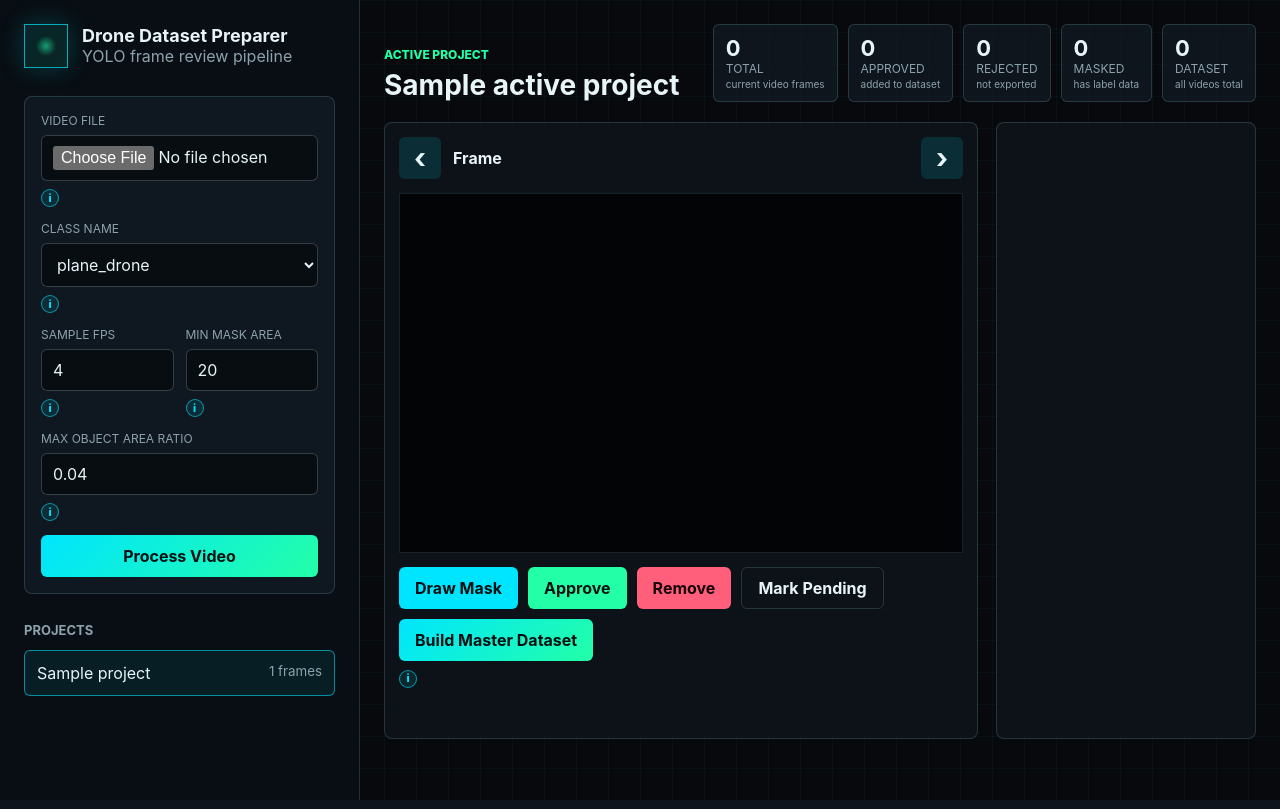
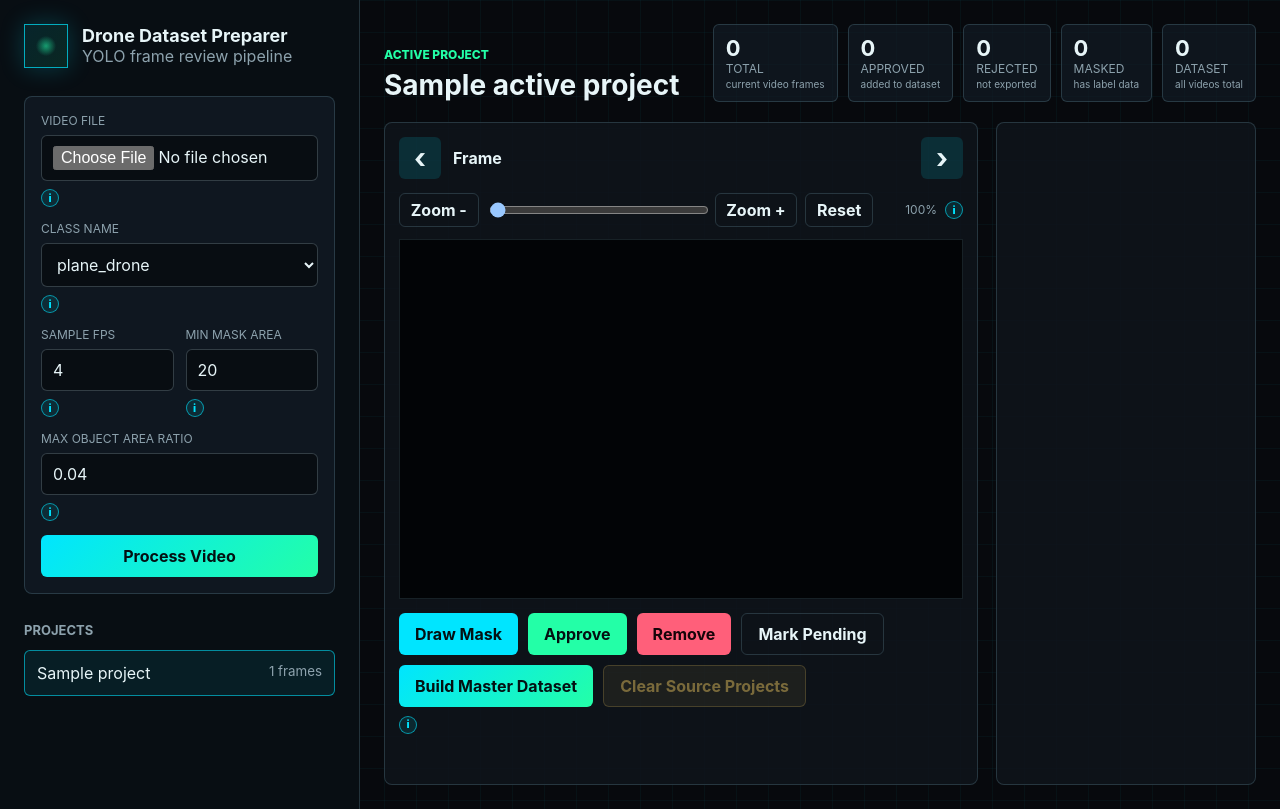
Before and after one commit to comsompom/vozhyk, a Flask app: template dataset_preparer/templates/index.html in a window 1280 px wide. Run offline with Flask 3, Linux system fonts and the light colour scheme; the template is opened without the code that fills it: most values are stand-ins (such as "Sample title", 1, 10 or a date in 2020); data that the repository does not hold is empty; a map, chart or similar area stays blank.

Commit message:
add the possibility to clean up the source

```diff
--- a/dataset_preparer/app.py
+++ b/dataset_preparer/app.py
@@ -480,6 +480,20 @@ def export_master_dataset():
     return summary
 
 
+def clear_source_projects():
+    removed_projects = PROJECTS_DIR.exists()
+    removed_uploads = UPLOADS_DIR.exists()
+    shutil.rmtree(PROJECTS_DIR, ignore_errors=True)
+    shutil.rmtree(UPLOADS_DIR, ignore_errors=True)
+    PROJECTS_DIR.mkdir(parents=True, exist_ok=True)
+    UPLOADS_DIR.mkdir(parents=True, exist_ok=True)
+    return {
+        "removed_projects": removed_projects,
+        "removed_uploads": removed_uploads,
+        "master_summary": master_summary(),
+    }
+
+
 @app.route("/")
 def index():
     return render_template("index.html", projects=list_projects(), active_project=None)
@@ -607,6 +621,11 @@ def export_api(project_id):
     return jsonify(summary)
 
 
+@app.route("/api/sources/clear", methods=["POST"])
+def clear_sources_api():
+    return jsonify(clear_source_projects())
+
+
 @app.route("/media/<project_id>/frames/<filename>")
 def media_frame(project_id, filename):
     return send_from_directory(project_dir(project_id) / "frames", filename)
--- a/dataset_preparer/static/app.js
+++ b/dataset_preparer/static/app.js
@@ -6,13 +6,20 @@ let frames = [];
 let currentIndex = 0;
 let drawMode = false;
 let manualPolygon = [];
+let fitScale = 1;
+let zoomLevel = 1;
 let canvasScale = 1;
 let currentImage = null;
+let exportBuilt = false;
 
 const canvas = document.getElementById("frame-canvas");
 const ctx = canvas?.getContext("2d");
 const filmstrip = document.getElementById("filmstrip");
 const statusLine = document.getElementById("status-line");
+const zoomSlider = document.getElementById("zoom-slider");
+const zoomValue = document.getElementById("zoom-value");
+const clearSourcesButton = document.getElementById("clear-sources");
+const canvasWrap = document.querySelector(".canvas-wrap");
 
 function setStatus(message) {
   if (statusLine) statusLine.textContent = message || "";
@@ -27,6 +34,22 @@ function updateDrawControls() {
   document.querySelectorAll(".draw-only").forEach((element) => {
     element.classList.toggle("hidden", !drawMode);
   });
+}
+
+function updateZoomControls() {
+  if (zoomSlider) zoomSlider.value = String(zoomLevel);
+  if (zoomValue) zoomValue.textContent = `${Math.round(zoomLevel * 100)}%`;
+  canvasWrap?.classList.toggle("zoomed", zoomLevel > 1);
+}
+
+function setZoom(nextZoom) {
+  zoomLevel = Math.max(1, Math.min(6, Number(nextZoom) || 1));
+  updateZoomControls();
+  redrawCanvas(frames[currentIndex]);
+}
+
+function resetZoom() {
+  setZoom(1);
 }
 
 function updateStats() {
@@ -69,7 +92,7 @@ function drawOverlay(frame) {
   if (drawMode) {
     manualPolygon.forEach((point) => {
       ctx.beginPath();
-      ctx.arc(point[0] * canvasScale, point[1] * canvasScale, 4, 0, Math.PI * 2);
+      ctx.arc(point[0] * canvasScale, point[1] * canvasScale, Math.max(4, 5 * zoomLevel), 0, Math.PI * 2);
       ctx.fillStyle = "rgba(255, 214, 102, 0.98)";
       ctx.fill();
       ctx.strokeStyle = "rgba(0, 0, 0, 0.8)";
@@ -94,6 +117,9 @@ function drawOverlay(frame) {
 function redrawCanvas(frame) {
   if (!canvas || !ctx || !frame || !currentImage) return;
 
+  canvasScale = fitScale * zoomLevel;
+  canvas.width = Math.round(currentImage.width * canvasScale);
+  canvas.height = Math.round(currentImage.height * canvasScale);
   ctx.clearRect(0, 0, canvas.width, canvas.height);
   ctx.drawImage(currentImage, 0, 0, canvas.width, canvas.height);
   drawOverlay(frame);
@@ -109,11 +135,10 @@ function drawFrame(frame) {
 
     const maxWidth = canvas.parentElement.clientWidth;
     const maxHeight = Math.max(320, window.innerHeight - 310);
-    canvasScale = Math.min(maxWidth / image.width, maxHeight / image.height, 1);
+    fitScale = Math.min(maxWidth / image.width, maxHeight / image.height, 1);
+    canvasScale = fitScale * zoomLevel;
     currentImage = image;
 
-    canvas.width = Math.round(image.width * canvasScale);
-    canvas.height = Math.round(image.height * canvasScale);
     redrawCanvas(frame);
   };
   image.src = frameUrl(frame);
@@ -144,6 +169,9 @@ function renderCurrent() {
   const frame = frames[currentIndex];
   if (!frame) return;
 
+  zoomLevel = 1;
+  currentImage = null;
+  updateZoomControls();
   document.getElementById("frame-title").textContent = `${frame.id}`;
   document.getElementById("frame-meta").textContent =
     `time ${frame.timestamp}s | source frame ${frame.frame_index} | ${frame.decision}${frame.has_mask ? "" : " | no mask proposal"}${frame.mask_source === "manual" ? " | manual mask" : ""}`;
@@ -281,8 +309,39 @@ async function exportDataset() {
   if (payload.total_items !== undefined) {
     project.master_summary = { ...(project.master_summary || {}), total: payload.total_items };
   }
+  exportBuilt = true;
+  if (clearSourcesButton) clearSourcesButton.disabled = false;
   updateStats();
   setStatus(`Export ready: ${payload.path} | total ${payload.total_items}, train ${payload.counts.train}, val ${payload.counts.val}, test ${payload.counts.test}`);
+}
+
+async function clearSources() {
+  if (!exportBuilt) {
+    setStatus("Build the master dataset before clearing source projects.");
+    return;
+  }
+
+  const confirmed = window.confirm("Remove uploaded videos and per-project extracted frames? The master dataset and export will be kept.");
+  if (!confirmed) return;
+
+  const response = await fetch("/api/sources/clear", { method: "POST" });
+  const payload = await response.json();
+  if (!response.ok) {
+    setStatus(payload.error || "Could not clear source projects.");
+    return;
+  }
+
+  if (payload.master_summary) project.master_summary = payload.master_summary;
+  frames = [];
+  currentIndex = 0;
+  if (filmstrip) filmstrip.innerHTML = "";
+  if (ctx && canvas) ctx.clearRect(0, 0, canvas.width, canvas.height);
+  if (clearSourcesButton) clearSourcesButton.disabled = true;
+  setStatus("Source projects cleared. Master dataset/export kept. Upload a new video to continue.");
+  updateStats();
+  window.setTimeout(() => {
+    window.location.href = "/";
+  }, 900);
 }
 
 function bindControls() {
@@ -304,6 +363,11 @@ function bindControls() {
   document.getElementById("reject-frame")?.addEventListener("click", () => setDecision("rejected"));
   document.getElementById("pending-frame")?.addEventListener("click", () => setDecision("pending"));
   document.getElementById("export-dataset")?.addEventListener("click", exportDataset);
+  document.getElementById("clear-sources")?.addEventListener("click", clearSources);
+  document.getElementById("zoom-in")?.addEventListener("click", () => setZoom(zoomLevel + 0.25));
+  document.getElementById("zoom-out")?.addEventListener("click", () => setZoom(zoomLevel - 0.25));
+  document.getElementById("zoom-reset")?.addEventListener("click", resetZoom);
+  zoomSlider?.addEventListener("input", (event) => setZoom(event.target.value));
   canvas?.addEventListener("click", addManualPoint);
 
   window.addEventListener("keydown", (event) => {
@@ -313,6 +377,18 @@ function bindControls() {
     if (drawMode && (event.metaKey || event.ctrlKey) && event.key.toLowerCase() === "s") {
       event.preventDefault();
       return saveManualMask();
+    }
+    if ((event.metaKey || event.ctrlKey) && event.key === "=") {
+      event.preventDefault();
+      return setZoom(zoomLevel + 0.25);
+    }
+    if ((event.metaKey || event.ctrlKey) && event.key === "-") {
+      event.preventDefault();
+      return setZoom(zoomLevel - 0.25);
+    }
+    if ((event.metaKey || event.ctrlKey) && event.key === "0") {
+      event.preventDefault();
+      return resetZoom();
     }
     if (drawMode) return;
 
--- a/dataset_preparer/static/styles.css
+++ b/dataset_preparer/static/styles.css
@@ -336,21 +336,54 @@ button {
 }
 
 .canvas-wrap {
-  display: grid;
-  place-items: center;
+  display: block;
   min-height: 360px;
+  max-height: calc(100vh - 360px);
   overflow: hidden;
   border: 1px solid rgba(132, 184, 202, 0.16);
   background: #020406;
+  text-align: center;
+}
+
+.canvas-wrap.zoomed {
+  overflow: auto;
+  text-align: left;
 }
 
 canvas {
-  max-width: 100%;
-  height: auto;
+  display: block;
+  margin: 0 auto;
 }
 
 .drawing-mask canvas {
   cursor: crosshair;
+}
+
+.zoomed canvas {
+  margin: 0;
+}
+
+.zoom-toolbar {
+  display: grid;
+  grid-template-columns: auto minmax(120px, 220px) auto auto 56px 18px;
+  gap: 8px;
+  align-items: center;
+  margin-bottom: 12px;
+}
+
+.zoom-toolbar .ghost-button {
+  min-height: 34px;
+  padding: 0 10px;
+}
+
+.zoom-toolbar input[type="range"] {
+  padding: 0;
+}
+
+#zoom-value {
+  color: var(--muted);
+  font-size: 12px;
+  text-align: right;
 }
 
 .actions {
@@ -383,6 +416,17 @@ canvas {
 .reject-button {
   background: var(--red);
   color: #170409;
+}
+
+.cleanup-button {
+  border: 1px solid rgba(255, 214, 102, 0.45);
+  background: rgba(255, 214, 102, 0.15);
+  color: var(--yellow);
+}
+
+.cleanup-button:disabled {
+  cursor: not-allowed;
+  opacity: 0.45;
 }
 
 .ghost-button {
@@ -495,4 +539,14 @@ canvas {
     grid-template-columns: repeat(auto-fill, minmax(140px, 1fr));
     max-height: none;
   }
+
+  .zoom-toolbar {
+    grid-template-columns: auto 1fr auto;
+  }
+
+  .zoom-toolbar #zoom-reset,
+  .zoom-toolbar #zoom-value,
+  .zoom-toolbar .info-dot {
+    display: none;
+  }
 }
--- a/dataset_preparer/templates/index.html
+++ b/dataset_preparer/templates/index.html
@@ -90,6 +90,14 @@
                 </div>
                 <button class="icon-button" id="next-frame" title="Show the next extracted frame." type="button">›</button>
               </div>
+              <div class="zoom-toolbar" aria-label="Image zoom controls">
+                <button class="ghost-button" id="zoom-out" type="button" title="Zoom out for the current frame.">Zoom -</button>
+                <input id="zoom-slider" type="range" min="1" max="6" step="0.25" value="1" aria-label="Zoom level">
+                <button class="ghost-button" id="zoom-in" type="button" title="Zoom in for more precise mask drawing.">Zoom +</button>
+                <button class="ghost-button" id="zoom-reset" type="button" title="Reset zoom to fit the image.">Reset</button>
+                <span id="zoom-value">100%</span>
+                <button class="info-dot" type="button" aria-label="Zoom help" data-help="Zoom changes only the review view. Manual mask points are saved in original image coordinates, so exported masks and YOLO labels still match the normal image size.">i</button>
+              </div>
               <div class="canvas-wrap">
                 <canvas id="frame-canvas"></canvas>
               </div>
@@ -102,8 +110,9 @@
                 <button class="reject-button" id="reject-frame" type="button" title="Reject this frame and remove it from the master dataset if it was previously approved.">Remove</button>
                 <button class="ghost-button" id="pending-frame" type="button" title="Keep this frame undecided and remove any approved copy from the master dataset.">Mark Pending</button>
                 <button class="export-button" id="export-dataset" type="button" title="Export all approved frames accumulated from all videos into YOLO train/val/test folders.">Build Master Dataset</button>
+                <button class="cleanup-button" id="clear-sources" type="button" disabled title="Remove uploaded videos and per-project extracted frames after the master dataset has been built.">Clear Source Projects</button>
               </div>
-              <button class="info-dot action-info" type="button" aria-label="Review action help" data-help="Approve saves the current frame into the master dataset. Remove excludes it. Draw Mask lets you replace the mask before approval. Build Master Dataset exports all approved frames from every video.">i</button>
+              <button class="info-dot action-info" type="button" aria-label="Review action help" data-help="Approve saves the current frame into the master dataset. Remove excludes it. Draw Mask lets you replace the mask before approval. Build Master Dataset exports all approved frames from every video. Clear Source Projects removes upload/project working files but keeps the master dataset.">i</button>
               <p class="status-line" id="status-line"></p>
             </section>
 
```
Also changed, not shown: dataset_preparer/README.md, 2 other files.
